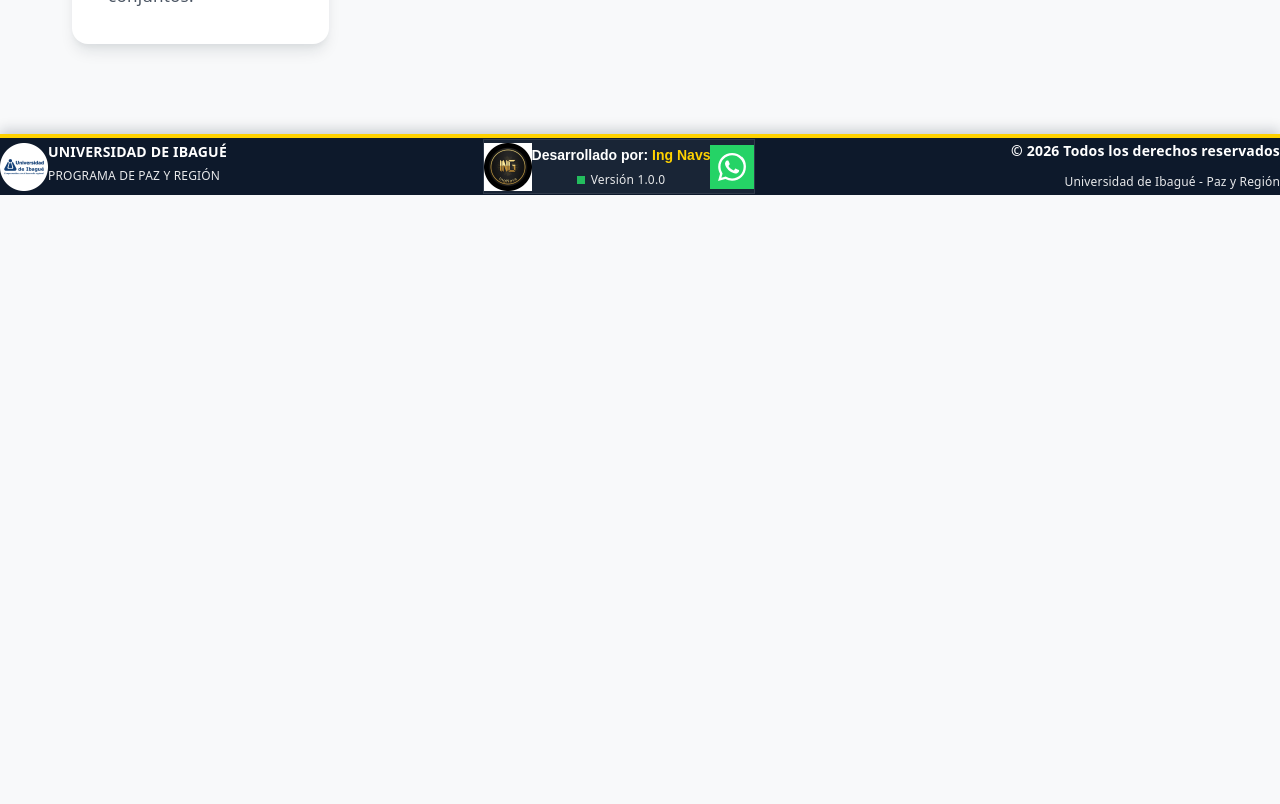
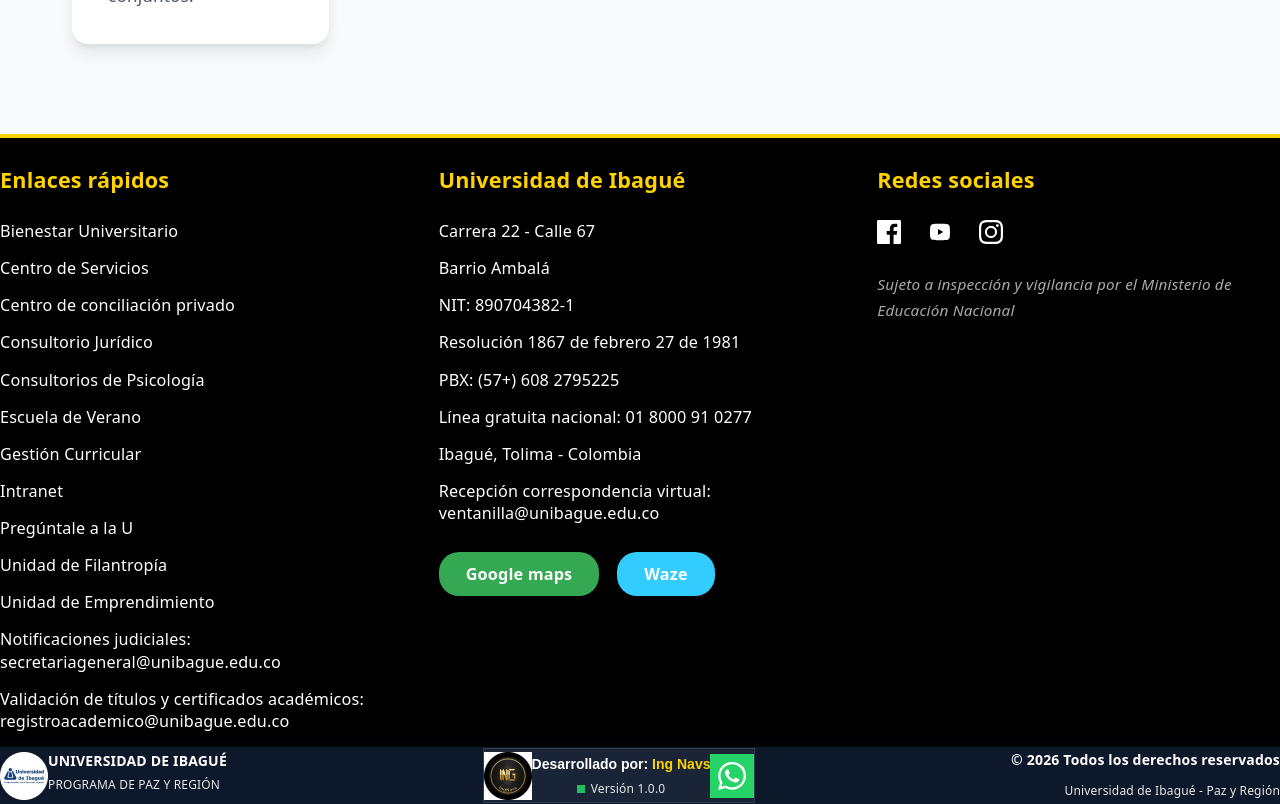
Before and after one commit to IngenieroCui/paz-region-unibague, a React (Vite) app: page / in a window 1280 px wide. Shown: the part 1500-2304 px from the top of the page. Before the commit the page ends 1695 px from the top, so only its background shows below. Built offline with nearby package versions, Linux system fonts and the light colour scheme.

Commit message:
ajuste footer

```diff
--- a/src/components/Footer.css
+++ b/src/components/Footer.css
@@ -1,13 +1,123 @@
 .footer-container {
   width: 100%;
+  margin-top: auto;
+  background-color: #000; /* Black background like the image */
+  border-top: 4px solid #FFD200;
+  color: #fff;
+  font-family: inherit;
+}
+
+.footer-top {
+  max-width: 1400px;
+  margin: 0 auto;
+  padding: 3rem var(--spacing-lg);
+  display: flex;
+  justify-content: space-between;
+  align-items: flex-start;
+  gap: 2rem;
+  flex-wrap: wrap;
+}
+
+.footer-col {
+  flex: 1;
+  min-width: 250px;
+}
+
+.footer-col-title {
+  color: #FFD200;
+  font-size: 1.2rem;
+  margin-bottom: 1.5rem;
+  font-weight: 700;
+}
+
+.footer-links, .footer-info {
+  list-style: none;
+  padding: 0;
+  margin: 0;
+}
+
+.footer-links li, .footer-info li {
+  margin-bottom: 0.8rem;
+  font-size: 0.9rem;
+  line-height: 1.4;
+}
+
+.footer-links a, .footer-info a {
+  color: #fff;
+  text-decoration: none;
+  transition: color 0.3s ease;
+}
+
+.footer-links a:hover, .footer-info a:hover {
+  color: #FFD200;
+  text-decoration: underline;
+}
+
+.footer-map-buttons {
+  margin-top: 1.5rem;
+  display: flex;
+  gap: 1rem;
+}
+
+.map-btn {
+  padding: 0.5rem 1.5rem;
+  border-radius: 20px;
+  color: #fff;
+  text-decoration: none;
+  font-weight: bold;
+  font-size: 0.9rem;
+  transition: opacity 0.3s ease;
+  display: inline-flex;
+  align-items: center;
+  justify-content: center;
+}
+
+.map-btn:hover {
+  opacity: 0.8;
+  color: #fff;
+}
+
+.map-btn-google {
+  background-color: #34A853; /* Google Maps green */
+}
+
+.map-btn-waze {
+  background-color: #33CCFF; /* Waze light blue */
+}
+
+.social-icons {
+  display: flex;
+  gap: 1.5rem;
+  margin-bottom: 1.5rem;
+}
+
+.social-icons a {
+  color: #fff;
+  transition: color 0.3s ease, transform 0.3s ease;
+  display: flex;
+  align-items: center;
+  justify-content: center;
+}
+
+.social-icons a:hover {
+  color: #FFD200;
+  transform: translateY(-3px);
+}
+
+.vigilancia-text {
+  font-size: 0.85rem;
+  color: #aaa;
+  margin-top: 1rem;
+}
+
+/* Footer Bottom Bar */
+.footer-bottom-bar {
+  background-color: #0D192B;
   padding: calc(var(--spacing-lg) * 1.5) 0;
-  margin-top: auto;
-  background-color: #0D192B;
-  border-top: 4px solid #FFD200;
   box-shadow: 0 -4px 12px rgba(13, 25, 43, 0.2);
 }
 
-.footer-content {
+.footer-content-bottom {
   max-width: 1400px;
   margin: 0 auto;
   padding: 0 var(--spacing-lg);
@@ -17,7 +127,7 @@
   gap: var(--spacing-xl);
 }
 
-/* Secciones del footer */
+/* Secciones del footer (from previous layout) */
 .footer-section {
   display: flex;
   align-items: center;
@@ -222,7 +332,7 @@
 
 /* Responsive */
 @media (max-width: 1024px) {
-  .footer-content {
+  .footer-content-bottom {
     flex-direction: column;
     text-align: center;
     gap: var(--spacing-lg);
@@ -245,12 +355,19 @@
   }
 }
 
+@media (max-width: 768px) {
+  .footer-top {
+    flex-direction: column;
+    gap: 2rem;
+  }
+}
+
 @media (max-width: 640px) {
-  .footer-container {
+  .footer-bottom-bar {
     padding: var(--spacing-md) 0;
   }
 
-  .footer-content {
+  .footer-content-bottom {
     padding: 0 var(--spacing-md);
   }
 
--- a/src/components/Footer.tsx
+++ b/src/components/Footer.tsx
@@ -15,7 +15,72 @@ const Footer = () => {
 
   return (
     <footer className="footer-container">
-      <div className="footer-content">
+      <div className="footer-top">
+        {/* Columna 1: Enlaces Rápidos */}
+        <div className="footer-col">
+          <h4 className="footer-col-title">Enlaces rápidos</h4>
+          <ul className="footer-links">
+            <li><a href="#">Bienestar Universitario</a></li>
+            <li><a href="#">Centro de Servicios</a></li>
+            <li><a href="#">Centro de conciliación privado</a></li>
+            <li><a href="#">Consultorio Jurídico</a></li>
+            <li><a href="#">Consultorios de Psicología</a></li>
+            <li><a href="#">Escuela de Verano</a></li>
+            <li><a href="#">Gestión Curricular</a></li>
+            <li><a href="#">Intranet</a></li>
+            <li><a href="#">Pregúntale a la U</a></li>
+            <li><a href="#">Unidad de Filantropía</a></li>
+            <li><a href="#">Unidad de Emprendimiento</a></li>
+            <li><a href="mailto:secretariageneral@unibague.edu.co">Notificaciones judiciales: secretariageneral@unibague.edu.co</a></li>
+            <li><a href="mailto:registroacademico@unibague.edu.co">Validación de títulos y certificados académicos: registroacademico@unibague.edu.co</a></li>
+          </ul>
+        </div>
+
+        {/* Columna 2: Universidad de Ibagué */}
+        <div className="footer-col">
+          <h4 className="footer-col-title">Universidad de Ibagué</h4>
+          <ul className="footer-info">
+            <li>Carrera 22 - Calle 67</li>
+            <li>Barrio Ambalá</li>
+            <li>NIT: 890704382-1</li>
+            <li>Resolución 1867 de febrero 27 de 1981</li>
+            <li>PBX: (57+) 608 2795225</li>
+            <li>Línea gratuita nacional: 01 8000 91 0277</li>
+            <li>Ibagué, Tolima - Colombia</li>
+            <li><a href="mailto:ventanilla@unibague.edu.co">Recepción correspondencia virtual: ventanilla@unibague.edu.co</a></li>
+          </ul>
+          <div className="footer-map-buttons">
+            <a href="https://www.google.com/maps/place/Universidad+de+Ibagu%C3%A9/@4.4537702,-75.1964406,21z/data=!4m5!3m4!1s0x0:0x9af91f037e28b32!8m2!3d4.450222!4d-75.1994068" target="_blank" rel="noreferrer" className="map-btn map-btn-google">
+              Google maps
+            </a>
+            <a href="https://www.google.com/maps/place/Universidad+de+Ibagu%C3%A9/@4.4537702,-75.1964406,21z/data=!4m6!3m5!1s0x8e38c501c29ca757:0x9af91f037e28b32!8m2!3d4.4491415!4d-75.200056!16s%2Fg%2F122whpvr?entry=ttu&g_ep=EgoyMDI2MDkyMy4wIKXMDSoASAFQAw%3D%3D" target="_blank" rel="noreferrer" className="map-btn map-btn-waze">
+              Waze
+            </a>
+          </div>
+        </div>
+
+        {/* Columna 3: Redes Sociales */}
+        <div className="footer-col">
+          <h4 className="footer-col-title">Redes sociales</h4>
+          <div className="social-icons">
+            <a href="https://www.facebook.com/SoyUnibague/" target="_blank" rel="noreferrer" aria-label="Facebook">
+              <svg width="24" height="24" viewBox="0 0 24 24" fill="currentColor"><path d="M22.675 0h-21.35c-.732 0-1.325.593-1.325 1.325v21.351c0 .731.593 1.324 1.325 1.324h11.495v-9.294h-3.128v-3.622h3.128v-2.671c0-3.1 1.893-4.788 4.659-4.788 1.325 0 2.463.099 2.795.143v3.24l-1.918.001c-1.504 0-1.795.715-1.795 1.763v2.312h3.587l-.467 3.622h-3.12v9.293h6.116c.73 0 1.323-.593 1.323-1.325v-21.35c0-.732-.593-1.325-1.325-1.325z"/></svg>
+            </a>
+            <a href="https://www.youtube.com/user/universidadeibague" target="_blank" rel="noreferrer" aria-label="YouTube">
+              <svg width="24" height="24" viewBox="0 0 24 24" fill="currentColor"><path d="M21.582 6.186a2.651 2.651 0 00-1.874-1.88C18.053 3.86 12 3.86 12 3.86s-6.053 0-7.708.446a2.651 2.651 0 00-1.874 1.88C2 7.842 2 12 2 12s0 4.158.418 5.814a2.651 2.651 0 001.874 1.88c1.655.446 7.708.446 7.708.446s6.053 0 7.708-.446a2.651 2.651 0 001.874-1.88C22 16.158 22 12 22 12s0-4.158-.418-5.814zM9.99 15.112V8.888L15.362 12l-5.372 3.112z"/></svg>
+            </a>
+            <a href="https://www.instagram.com/soyunibague/" target="_blank" rel="noreferrer" aria-label="Instagram">
+              <svg width="24" height="24" viewBox="0 0 24 24" fill="currentColor"><path d="M12 2.163c3.204 0 3.584.012 4.85.07 3.252.148 4.771 1.691 4.919 4.919.058 1.265.069 1.645.069 4.849 0 3.205-.012 3.584-.069 4.849-.149 3.225-1.664 4.771-4.919 4.919-1.266.058-1.644.07-4.85.07-3.204 0-3.584-.012-4.849-.07-3.26-.149-4.771-1.699-4.919-4.92-.058-1.265-.07-1.644-.07-4.849 0-3.204.013-3.583.07-4.849.149-3.227 1.664-4.771 4.919-4.919 1.266-.057 1.645-.069 4.849-.069zM12 0C8.741 0 8.333.014 7.053.072 2.695.272.273 2.69.073 7.052.014 8.333 0 8.741 0 12c0 3.259.014 3.668.072 4.948.2 4.358 2.618 6.78 6.98 6.98C8.333 23.986 8.741 24 12 24c3.259 0 3.668-.014 4.948-.072 4.354-.2 6.782-2.618 6.979-6.98.059-1.28.073-1.689.073-4.948 0-3.259-.014-3.667-.072-4.947-.196-4.354-2.617-6.78-6.979-6.98C15.668.014 15.259 0 12 0zm0 5.838a6.162 6.162 0 100 12.324 6.162 6.162 0 000-12.324zM12 16a4 4 0 110-8 4 4 0 010 8zm6.406-11.845a1.44 1.44 0 100 2.881 1.44 1.44 0 000-2.881z"/></svg>
+            </a>
+          </div>
+          <p className="vigilancia-text">
+            <em>Sujeto a inspección y vigilancia por el Ministerio de Educación Nacional</em>
+          </p>
+        </div>
+      </div>
+
+      <div className="footer-bottom-bar">
+        <div className="footer-content-bottom">
           {/* Izquierda - Brand */}
           <div className="footer-section footer-brand">
             <div className="brand-logo">
@@ -99,6 +164,7 @@ const Footer = () => {
             </p>
           </div>
         </div>
+      </div>
     </footer>
   );
 };
```
Lines whose indentation alone changed are shown as unchanged.
